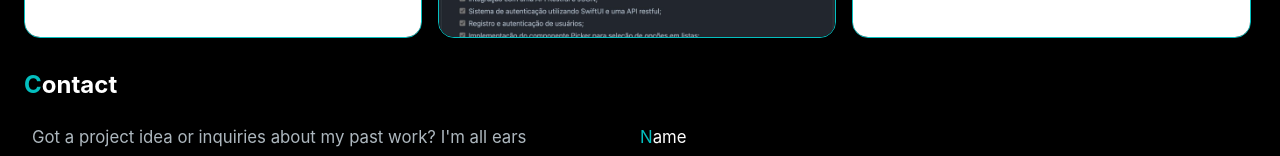
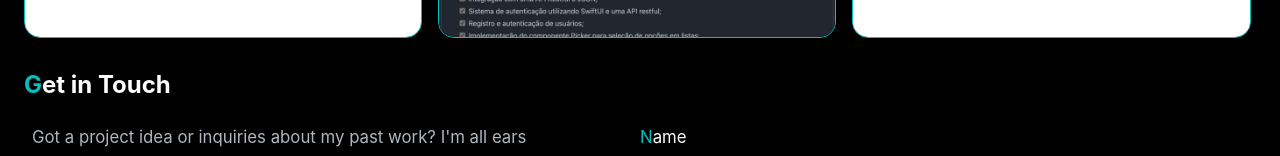
Before and after one commit to WesleyReboucas/portfolio-wesley-reboucas, a Next.js app: page / in a window 1280 px wide. Shown: the part 340-496 px from the top of the page. Built offline with nearby package versions, Linux system fonts and the light colour scheme.

Commit message:
edit(Contact): change Contact to Get in Touch

```diff
--- a/src/app/components/Contact/index.tsx
+++ b/src/app/components/Contact/index.tsx
@@ -17,7 +17,7 @@ export default function Contact() {
 
   return (
     <div>
-      <Subtitle $upperCaseColor>Contact</Subtitle>
+      <Subtitle $upperCaseColor>Get in Touch</Subtitle>
       <Container>
         <Info>
           <Text>
```
